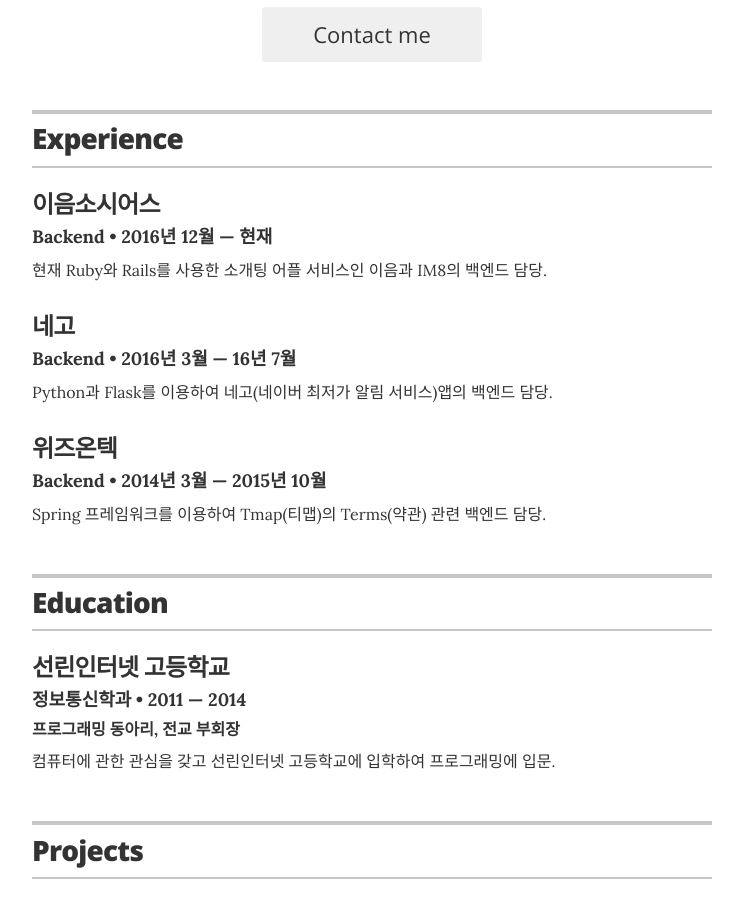
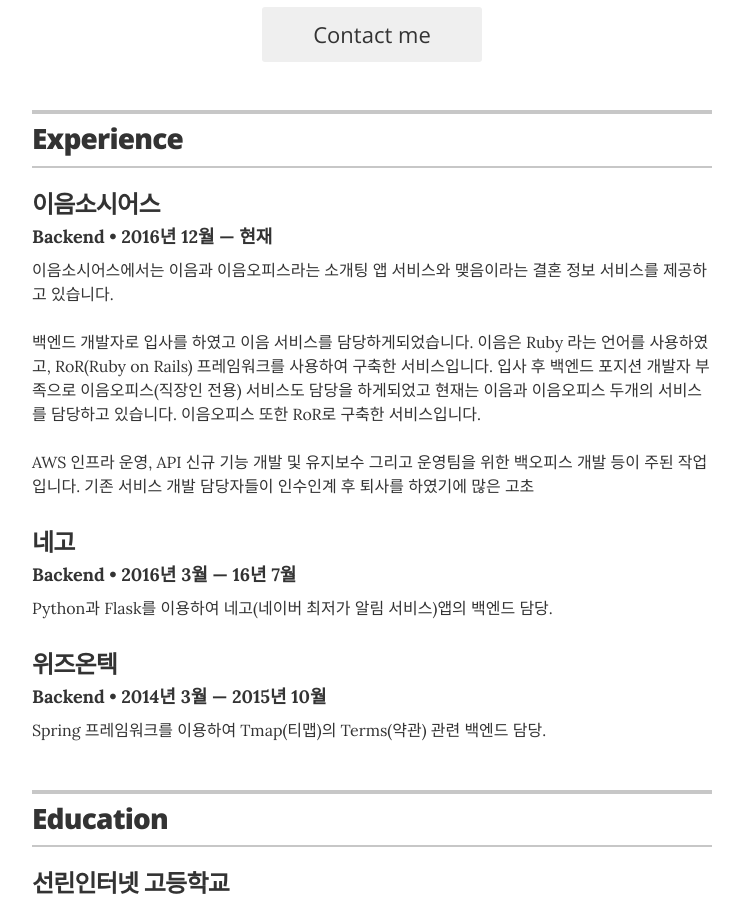
Before and after one commit to bingl2/resume, a Jekyll site: the page built from index.html, in a window 1280 px wide and 900 px high, scrolled down 389 px. Shown: the whole window, without its empty margins (268-1011 px from the left). Built offline with Jekyll 4.4.1, drawn with Linux system fonts in a browser that asks for light colours.

Commit message:
Experience 업데이트 진행 중 이음소시어스 회사 작업 진행중

```diff
--- a/_data/experience.yml
+++ b/_data/experience.yml
@@ -3,7 +3,7 @@
 - company: 이음소시어스
   position: Backend
   duration: 2016년 12월 &mdash; 현재
-  summary: 현재 Ruby와 Rails를 사용한 소개팅 어플 서비스인 이음과 IM8의 백엔드 담당.
+  summary: 이음소시어스에서는 이음과 이음오피스라는 소개팅 앱 서비스와 맺음이라는 결혼 정보 서비스를 제공하고 있습니다. <br><br> 백엔드 개발자로 입사를 하였고 이음 서비스를 담당하게되었습니다. 이음은 Ruby 라는 언어를 사용하였고, RoR(Ruby on Rails) 프레임워크를 사용하여 구축한 서비스입니다. 입사 후 백엔드 포지션 개발자 부족으로 이음오피스(직장인 전용) 서비스도 담당을 하게되었고 현재는 이음과 이음오피스 두개의 서비스를 담당하고 있습니다. 이음오피스 또한 RoR로 구축한 서비스입니다. <br><br> AWS 인프라 운영, API 신규 기능 개발 및 유지보수 그리고 운영팀을 위한 백오피스 개발 등이 주된 작업입니다. 기존 서비스 개발 담당자들이 인수인계 후 퇴사를 하였기에 많은 고초
 
 # 네고
 - company: 네고
```
